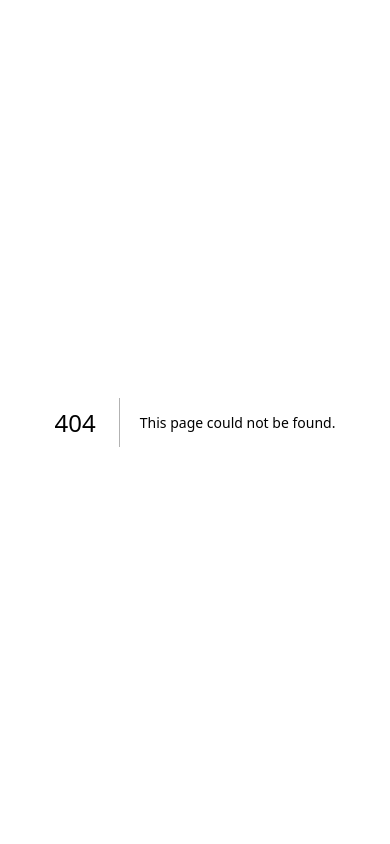
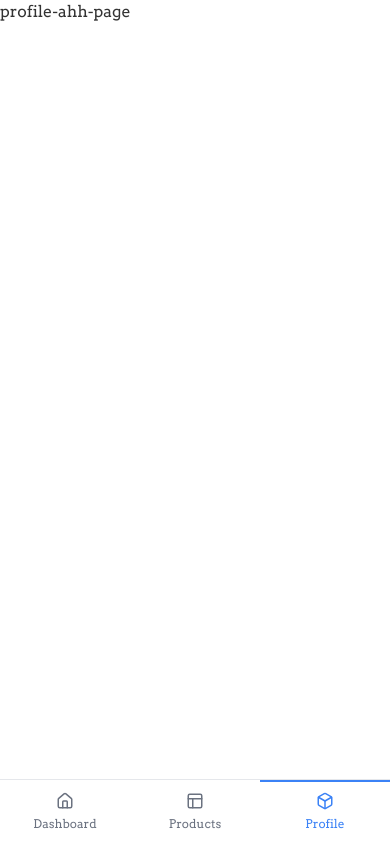
Before and after one commit to HKag01/eco-finds, a Next.js app: page /profile in a window 390 px wide. Before the commit this address had no page. Built offline with nearby package versions, Linux system fonts and the light colour scheme.

Commit message:
feat: mobile dock

```diff
--- /dev/null
+++ b/app/(dashboard)/dashboard/page.tsx
@@ -0,0 +1,8 @@
+export default function DashboardPage() {
+  return (
+    <div>
+
+      <div>dashboard-ahh-page</div>
+    </div>
+  );
+}
--- /dev/null
+++ b/app/(dashboard)/layout.tsx
@@ -0,0 +1,20 @@
+import NavDock from "@/components/comp-438"
+
+export default function DashboardLayout({
+  children,
+}: {
+  children: React.ReactNode
+}) {
+  return (
+    <div className="min-h-screen bg-background">
+      <div className="flex flex-col">
+        <main className="flex-1">
+          {children}
+        </main>
+        <div className="fixed bottom-0 left-0 right-0 z-50">
+          <NavDock />
+        </div>
+      </div>
+    </div>
+  )
+}
--- /dev/null
+++ b/app/(dashboard)/products/page.tsx
@@ -0,0 +1,69 @@
+'use client'
+
+import { useState } from 'react'
+import { Search, Filter, Star } from 'lucide-react'
+import { Input } from '@/components/ui/input'
+import { Button } from '@/components/ui/button'
+
+const products = [
+  {
+    id: 1,
+    name: 'Eco Water Bottle',
+    price: 24.99,
+    rating: 4.8,
+    reviews: 127,
+    image: '/api/placeholder/200/200',
+    category: 'Drinkware',
+    ecoScore: 95
+  },
+  {
+    id: 2,
+    name: 'Bamboo Toothbrush Set',
+    price: 12.99,
+    rating: 4.6,
+    reviews: 89,
+    image: '/api/placeholder/200/200',
+    category: 'Personal Care',
+    ecoScore: 92
+  },
+  {
+    id: 3,
+    name: 'Reusable Food Wraps',
+    price: 18.99,
+    rating: 4.7,
+    reviews: 156,
+    image: '/api/placeholder/200/200',
+    category: 'Kitchen',
+    ecoScore: 88
+  },
+  {
+    id: 4,
+    name: 'Solar Power Bank',
+    price: 39.99,
+    rating: 4.5,
+    reviews: 94,
+    image: '/api/placeholder/200/200',
+    category: 'Electronics',
+    ecoScore: 85
+  }
+]
+
+export default function ProductsPage() {
+  const [searchQuery, setSearchQuery] = useState('')
+  const [filteredProducts, setFilteredProducts] = useState(products)
+
+  const handleSearch = (query: string) => {
+    setSearchQuery(query)
+    const filtered = products.filter(product =>
+      product.name.toLowerCase().includes(query.toLowerCase()) ||
+      product.category.toLowerCase().includes(query.toLowerCase())
+    )
+    setFilteredProducts(filtered)
+  }
+
+  return (
+    <div>
+      <div>products-ahh-page</div>
+    </div>
+  );
+}
--- /dev/null
+++ b/app/(dashboard)/profile/page.tsx
@@ -0,0 +1,30 @@
+'use client'
+
+import { useState } from 'react'
+import { User, Mail, Phone, MapPin, Award, Leaf, Edit } from 'lucide-react'
+import { Button } from '@/components/ui/button'
+import { Input } from '@/components/ui/input'
+import { Label } from '@/components/ui/label'
+
+export default function ProfilePage() {
+  const [isEditing, setIsEditing] = useState(false)
+  const [profile, setProfile] = useState({
+    name: 'John Doe',
+    email: 'john.doe@example.com',
+    phone: '+1 (555) 123-4567',
+    location: 'San Francisco, CA',
+    ecoPoints: 1245,
+    level: 'Eco Warrior',
+    carbonSaved: 24.5,
+    ordersCompleted: 12
+  })
+
+  const handleSave = () => {
+    setIsEditing(false)
+    // Here you would typically save to API
+  }
+
+  return (
+    <div>profile-ahh-page</div>
+  )
+}
--- /dev/null
+++ b/components/comp-438.tsx
@@ -0,0 +1,60 @@
+'use client'
+
+import { BoxIcon, HouseIcon, PanelsTopLeftIcon } from "lucide-react"
+import Link from "next/link"
+import { usePathname } from "next/navigation"
+import { cn } from "@/lib/utils"
+
+const navItems = [
+  {
+    href: "/dashboard",
+    icon: HouseIcon,
+    label: "Dashboard"
+  },
+  {
+    href: "/products",
+    icon: PanelsTopLeftIcon,
+    label: "Products"
+  },
+  {
+    href: "/profile",
+    icon: BoxIcon,
+    label: "Profile"
+  }
+]
+
+export default function NavDock() {
+  const pathname = usePathname()
+
+  return (
+    <nav className="border-t bg-background/95 backdrop-blur supports-[backdrop-filter]:bg-background/60 w-full">
+      <div className="flex h-auto p-0 w-full">
+        {navItems.map((item) => {
+          const isActive = pathname === item.href
+          const Icon = item.icon
+
+          return (
+            <Link
+              key={item.href}
+              href={item.href}
+              className={cn(
+                "relative flex-col rounded-none px-4 py-3 text-xs flex items-center flex-1",
+                "after:absolute after:inset-x-0 after:top-0 after:h-0.5",
+                isActive
+                  ? "after:bg-primary bg-transparent shadow-none text-primary"
+                  : "hover:bg-muted/50 text-muted-foreground"
+              )}
+            >
+              <Icon
+                className="mb-1.5"
+                size={18}
+                aria-hidden="true"
+              />
+              {item.label}
+            </Link>
+          )
+        })}
+      </div>
+    </nav>
+  )
+}
--- a/package.json
+++ b/package.json
@@ -21,6 +21,7 @@
     "lucide-react": "^0.542.0",
     "next": "15.5.2",
     "next-themes": "^0.4.6",
+    "radix-ui": "^1.4.3",
     "react": "19.1.0",
     "react-dom": "19.1.0",
     "tailwind-merge": "^3.3.1",
```
Also changed, not shown: 2 other files (tests, documents, lock files or other folders).
